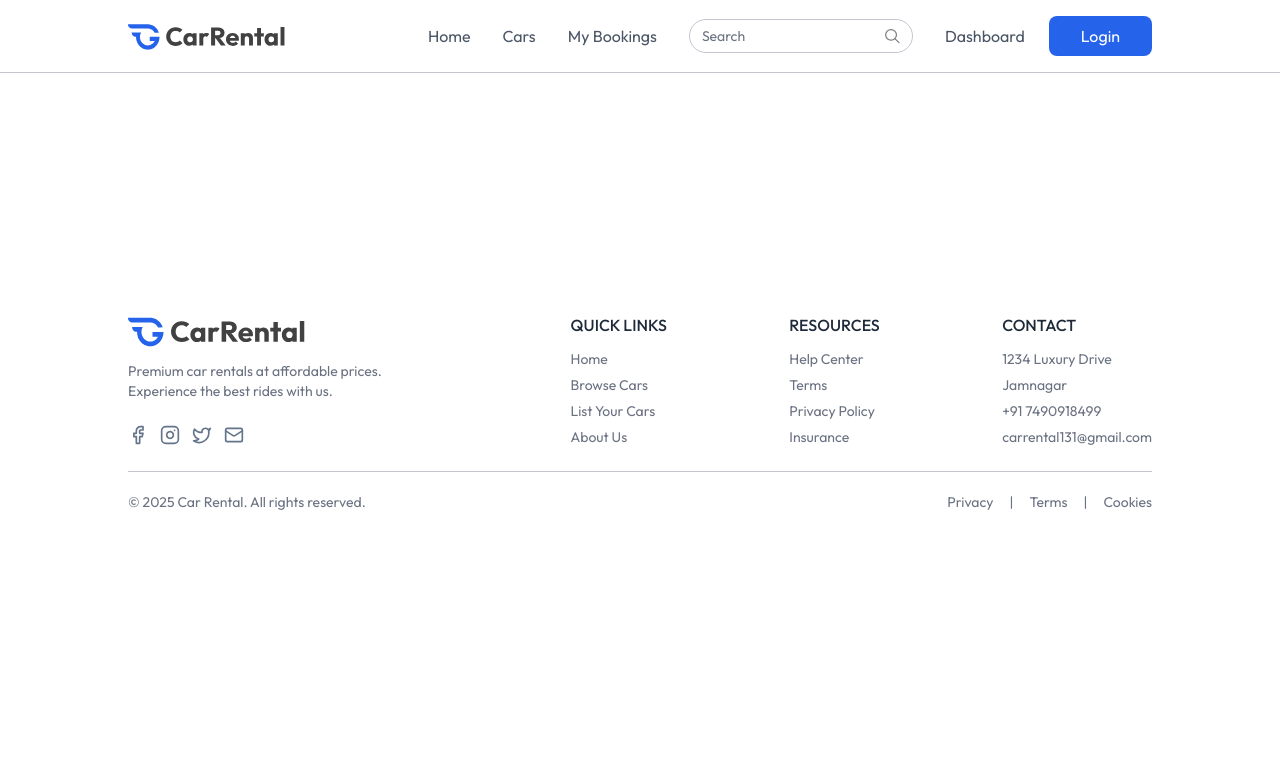
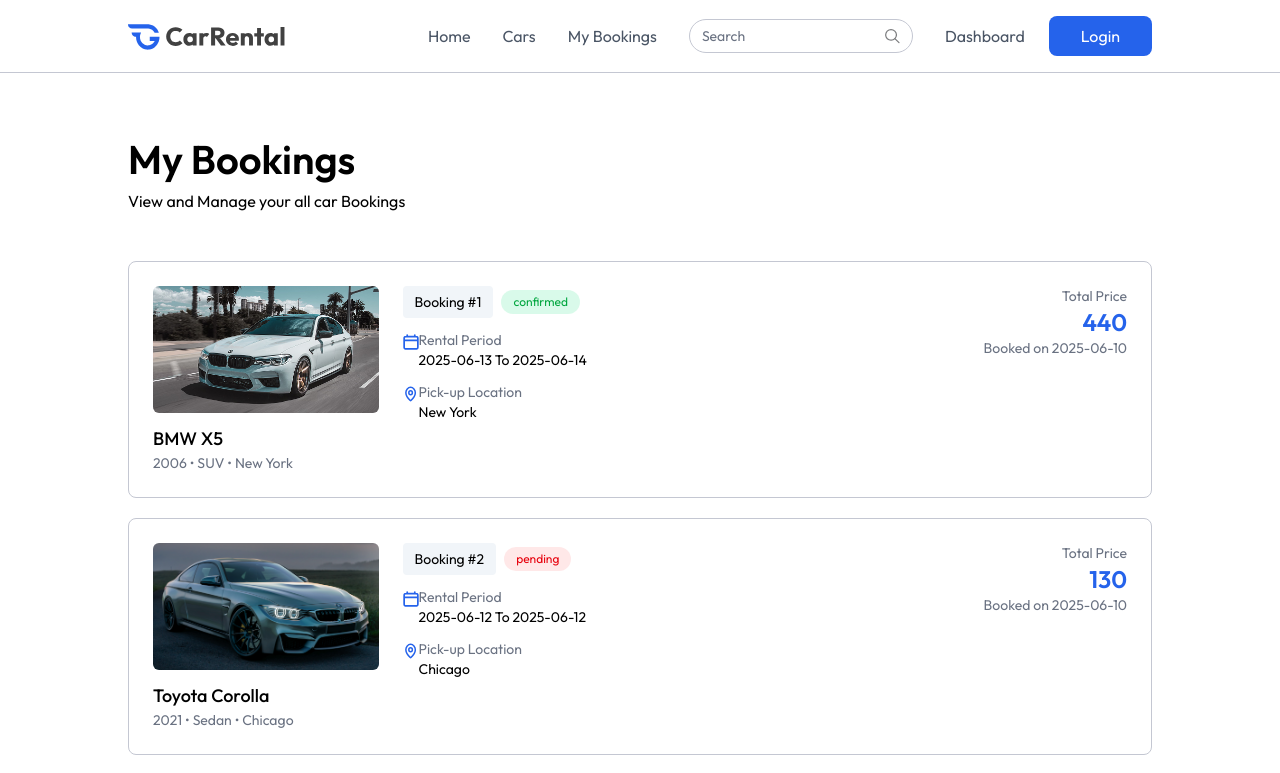
Before and after one commit to hiten8499/Car-Rental-System, a React (Vite) app in the folder client/: page /my-bookings in a window 1280 px wide. Shown: the top 773 px of the page. Built offline with nearby package versions, Linux system fonts and the light colour scheme.

Commit message:
Frontend for Users-end Completed

```diff
--- a/client/src/pages/MyBookings.jsx
+++ b/client/src/pages/MyBookings.jsx
@@ -1,11 +1,91 @@
-import React from 'react'
+import React, { useEffect, useState } from 'react'
+import { assets, dummyMyBookingsData } from '../assets/assets';
+import Title from '../components/Title';
 
 const MyBookings = () => {
+  const [bookings, setBookings] = useState([]);
+  const currency=import.meta.env.VITE_CURRENCY;
+  const fetchMyBookings = async () => {
+    setBookings(dummyMyBookingsData); // FIXED
+  };
+
+  useEffect(() => {
+    fetchMyBookings();
+  }, []);
+
   return (
-    <div>
+    <div className='px-6 md:px-16 lg:px-24 xl:px-32 2xl:px-48 mt-16 text-sm max-w-7xl'>
+      <Title
+        title='My Bookings'
+        subTitle='View and Manage your all car Bookings'
+        align='left'
+      />
 
+      <div>
+        {bookings.map((booking,index) => (
+          <div
+            key={booking._id}
+            className='grid grid-cols-1 md:grid-cols-4 gap-6 p-6
+              border border-borderColor rounded-lg mt-5 first:mt-12'
+          >
+            {/* car image and info */}
+            <div className='md:col-span-1'>
+              <div className='rounded-md overflow-hidden mb-3'>
+                <img
+                  src={booking.car.image}
+                  className='w-full h-auto aspect-video object-cover'
+                  alt=""
+                />
+              </div>
+
+              <p className='text-lg font-medium mt-2'>
+                {booking.car.brand} {booking.car.model}
+              </p>
+
+              <p className='text-gray-500'>
+                {booking.car.year} • {booking.car.category} • {booking.car.location}
+              </p>
+             </div>
+
+            {/* booking details */}
+               <div className='md:col-span-2'>
+                <div className='flex items-center gap-2'>
+                  <p className='px-3 py-1.5 bg-light rounded'> Booking #{index+1}</p>
+                  <p className={`px-3 py-1 text-xs rounded-full ${booking.status==='confirmed' ?
+                    'bg-green-400/15 text-green-600' : 'bg-red-400/15 text-red-600'
+                  }`}>{booking.status}</p>
+                </div>
+
+                <div className='flex items-start gsp-2 mt-3'>
+                  <img src={assets.calendar_icon_colored} className='w-4 h-4 mt-1' alt="" />
+                  <div>
+                    <p className='text-gray-500'>Rental Period</p>
+                     <p>{booking.pickupDate.split('T')[0] } To {booking.returnDate.split('T')[0] } </p>
+                  </div>
+                </div>
+
+                <div className='flex items-start gsp-2 mt-3'>
+                  <img src={assets.location_icon_colored} className='w-4 h-4 mt-1' alt="" />
+                  <div>
+                    <p className='text-gray-500'> Pick-up Location</p>
+                     <p>{booking.car.location } </p>
+                  </div>
+                </div>
+               </div>
+
+                  {/* Price */}
+                  <div className='md:col-span-1 flex flex-col justify-between gap-6'>
+                    <div className='text-sm text-gray-500 text-right'>
+                      <p>Total Price</p>
+                      <h1 className='text-2xl font-semibold text-primary' >{currency}{booking.price}</h1>
+                       <p>Booked on {booking.createdAt.split('T')[0]}</p>
+                    </div>
+                  </div>
+          </div>
+        ))}
+      </div>
     </div>
-  )
-}
+  );
+};
 
-export default MyBookings
+export default MyBookings;
```
